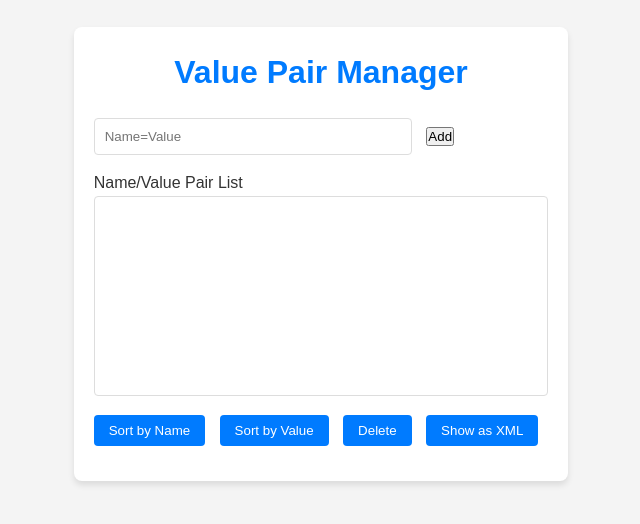
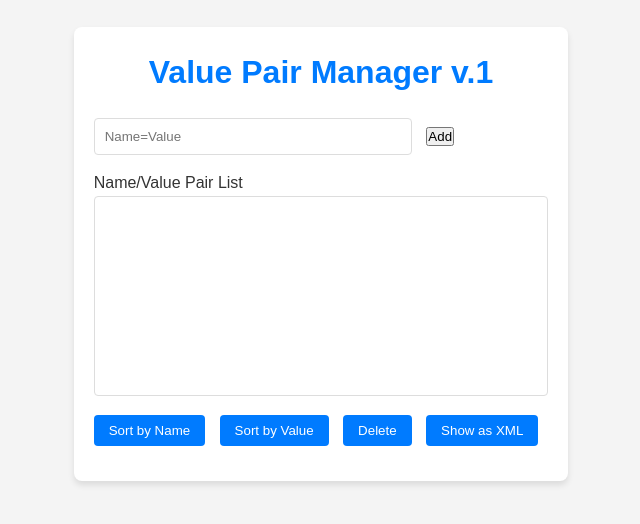
Before and after one commit to dmitro-utkin/Value-Pair-Manager, a website built with Vite: page index.html in a window 1280 px wide. Shown: the part 156-680 px from the top of the page, without its empty margins (319-959 px from the left). Built offline with nearby package versions, Linux system fonts and the light colour scheme.

```diff
--- a/index.html
+++ b/index.html
@@ -10,7 +10,7 @@
 
 <div class="wrapper">
         <div class="container">
-            <h1>Value Pair Manager</h1>
+            <h1>Value Pair Manager v.1</h1>
 
             <div class="input-section">
                 <input type="text" id="pairInput" placeholder="Name=Value">
```
Also changed, not shown: README.md (added).
